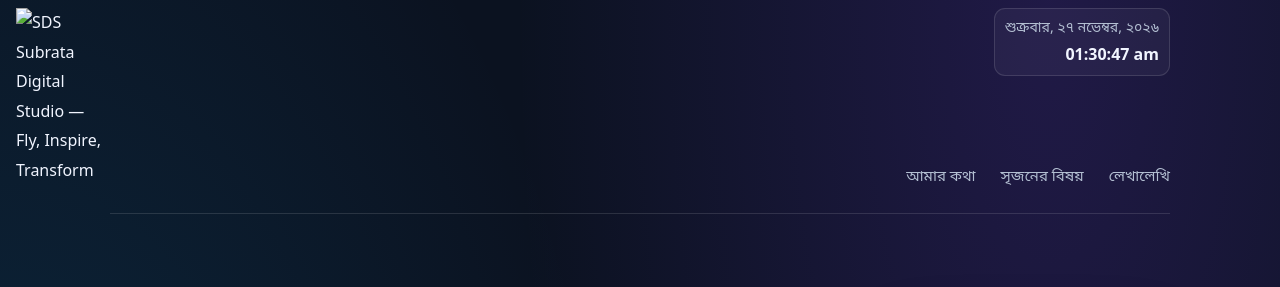
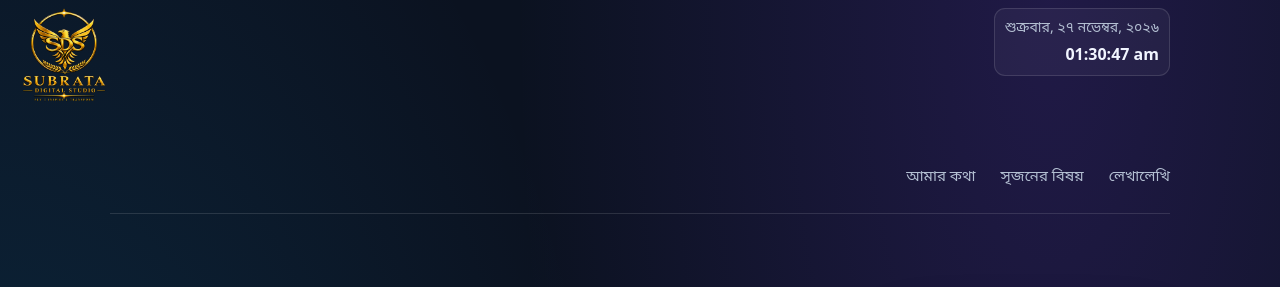
Before and after one commit to subratasds/subratasds.github.io, a plain HTML site: page index.html in a window 1280 px wide. Shown: the top 287 px of the page. Drawn offline with Linux system fonts and the light colour scheme.

Commit message:
Use the user's SDS Logo.png asset in the site header

```diff
--- a/index.html
+++ b/index.html
@@ -25,7 +25,7 @@
   </style>
 </head>
 <body>
-  <a class="site-logo" href="#home" aria-label="Subrata Digital Studio"><img src="./sds-logo.png" alt="SDS Subrata Digital Studio — Fly, Inspire, Transform"></a>
+  <a class="site-logo" href="#home" aria-label="Subrata Digital Studio"><img src="./SDS%20Logo.png" alt="SDS Subrata Digital Studio — Fly, Inspire, Transform"></a>
   <div class="live-clock" aria-label="বাংলা তারিখ ও ইংরেজি সময়"><time id="live-date" class="clock-date">তারিখ দেখা হচ্ছে…</time><time id="live-time" class="clock-time">Time loading…</time></div>
   <div class="wrap">
     <header><a class="brand" href="#home">আমার সৃজনের জগৎ<span> ✦</span></a><nav aria-label="প্রধান নেভিগেশন"><a href="#about">আমার কথা</a><a href="#projects">সৃজনের বিষয়</a><a href="#write">লেখালেখি</a></nav></header>
```
